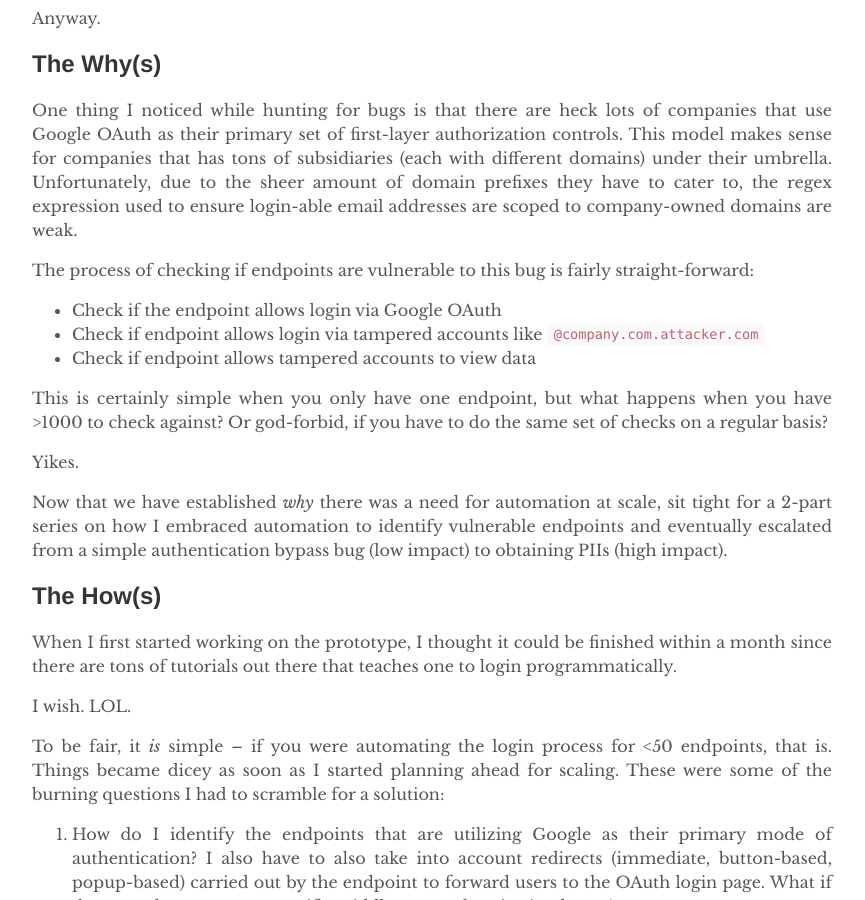
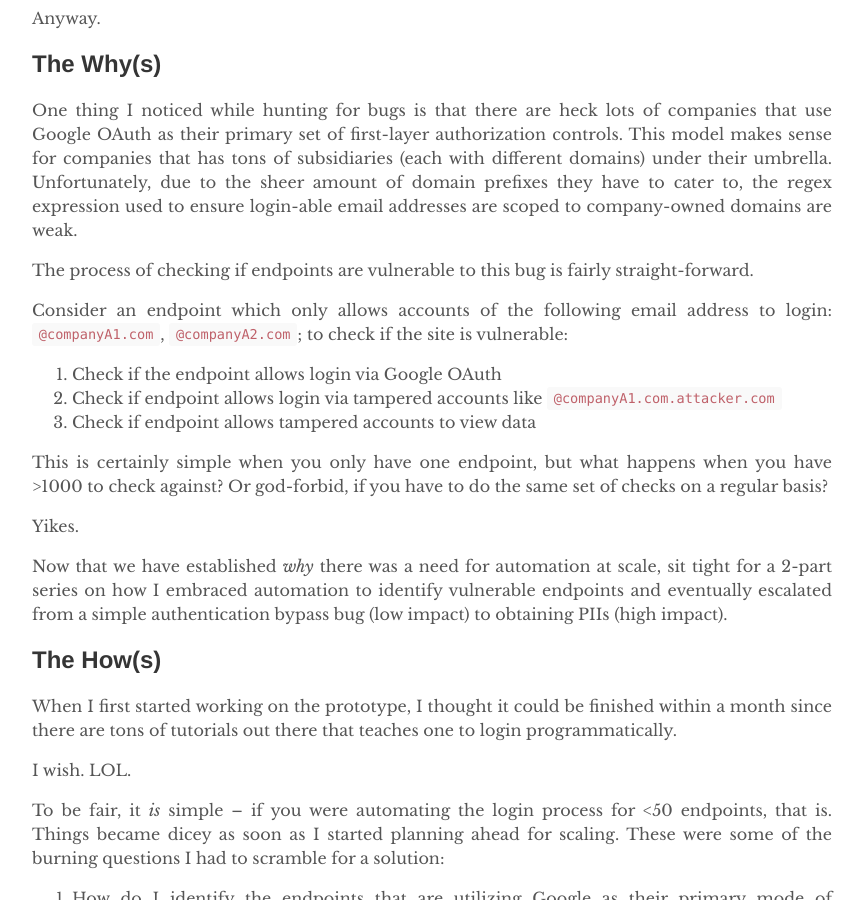
Before and after one commit to andreathniah/bucketoftears, a Jekyll site: the page built from _posts/2022-05-15-security-automation-at-scale.md, in a window 1280 px wide and 900 px high, scrolled down 543 px. Shown: the whole window, without its empty margins (208-1073 px from the left). Built offline with Jekyll 4.4.1, drawn with Linux system fonts in a browser that asks for light colours; some of the changed text lies outside the part shown.

Commit message:
Security Automation at Scale: Escalating Impact (#19)
* Add next part of security automation series
* Add bug example and link to next part of series

```diff
--- a/_posts/2022-05-15-security-automation-at-scale.md
+++ b/_posts/2022-05-15-security-automation-at-scale.md
@@ -20,11 +20,13 @@ Anyway.
 
 One thing I noticed while hunting for bugs is that there are heck lots of companies that use Google OAuth as their primary set of first-layer authorization controls. This model makes sense for companies that has tons of subsidiaries (each with different domains) under their umbrella. Unfortunately, due to the sheer amount of domain prefixes they have to cater to, the regex expression used to ensure login-able email addresses are scoped to company-owned domains are weak.
 
-The process of checking if endpoints are vulnerable to this bug is fairly straight-forward:
+The process of checking if endpoints are vulnerable to this bug is fairly straight-forward.
 
-- Check if the endpoint allows login via Google OAuth
-- Check if endpoint allows login via tampered accounts like `@company.com.attacker.com`
-- Check if endpoint allows tampered accounts to view data
+Consider an endpoint which only allows accounts of the following email address to login: `@companyA1.com`, `@companyA2.com`; to check if the site is vulnerable:
+
+1. Check if the endpoint allows login via Google OAuth
+2. Check if endpoint allows login via tampered accounts like `@companyA1.com.attacker.com`
+3. Check if endpoint allows tampered accounts to view data
 
 This is certainly simple when you only have one endpoint, but what happens when you have >1000 to check against? Or god-forbid, if you have to do the same set of checks on a regular basis?
 
@@ -71,6 +73,6 @@ Here's a peek into how the entire pipeline looks like!
 
 Although I am rather worried if it's "sneaky" enough, I think the tool worked pretty well all things considered. It was able to **scan nearly 80K endpoints under 4 hours** and netted me entry to **~10 admin portal endpoints** with varying degrees of viewable data. For someone who had never delivered a non-school related product, I am quite proud of how `v1.0.0` turned out. Of course, as a bug bounty hunter, I would have preferred to net more "hits", but it's certainly better than nothing!
 
-In the next installation of this series, I will be sharing how I was able to escalate from this authentication bypass bug to obtaining PIIs for one of the juicy endpoints.
+In the [next installation](../2022-06-05/security-automation-escalation) of this series, I will be sharing how I was able to escalate from this authentication bypass bug to obtaining PIIs for one of the juicy endpoints.
 
 See you there!
```
Also changed, not shown: _posts/2022-06-05-security-automation-escalation.md (added, +89 -0 lines).
